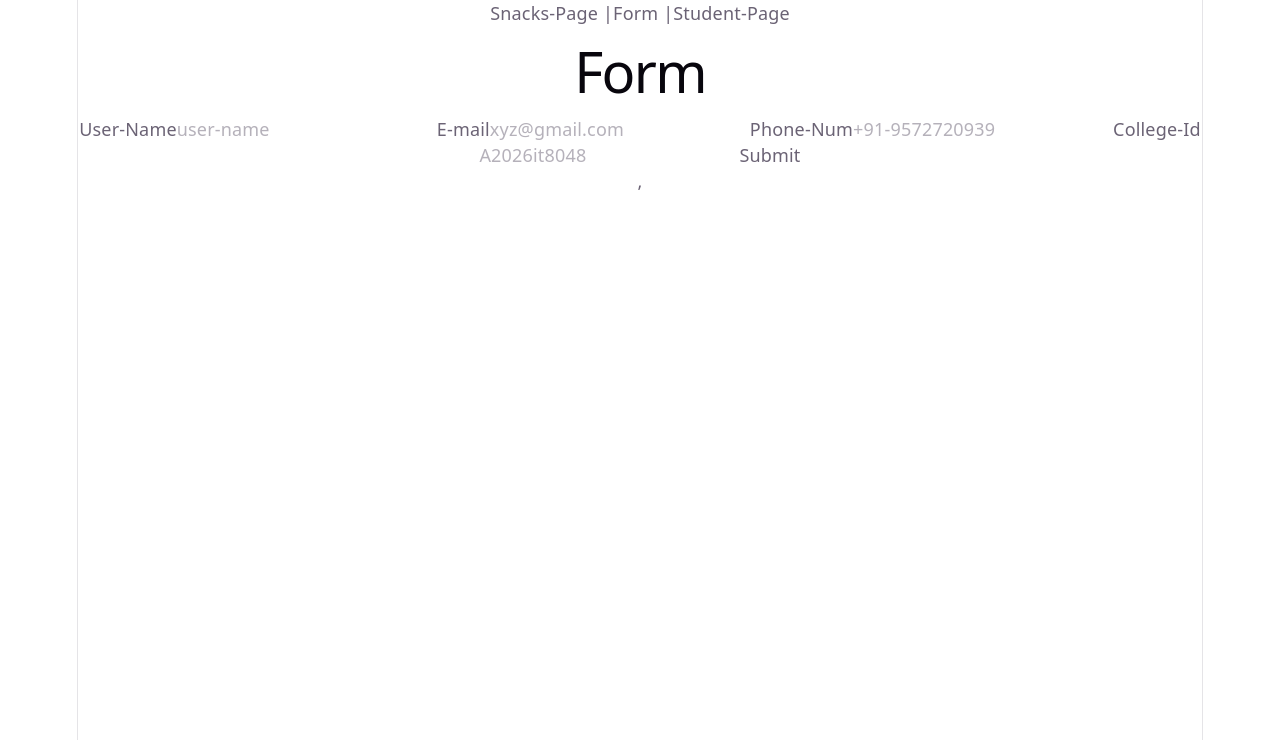
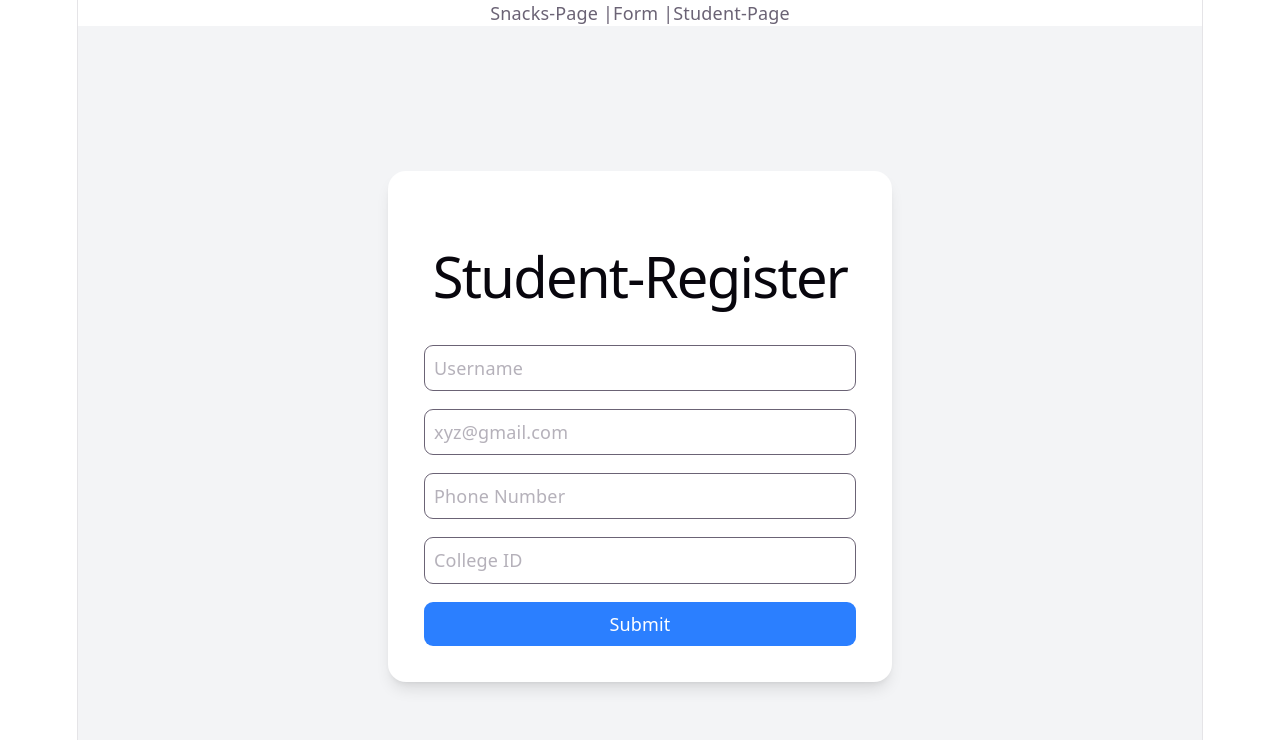
Before and after one commit to Sandeepit8048/Student-Order, a React (Vite) app: page /StudentForm in a window 1280 px wide. Shown: the top 740 px of the page. Built offline with nearby package versions, Linux system fonts and the light colour scheme.

Commit message:
add a redex folder

```diff
--- a/package.json
+++ b/package.json
@@ -10,11 +10,13 @@
     "preview": "vite preview"
   },
   "dependencies": {
+    "@reduxjs/toolkit": "^2.11.2",
     "@tailwindcss/vite": "^4.2.2",
     "react": "^19.2.4",
     "react-dom": "^19.2.4",
     "react-redux": "^9.2.0",
     "react-router": "^7.13.2",
+    "react-router-dom": "^7.13.2",
     "router": "^2.2.0",
     "tailwindcss": "^4.2.2"
   },
--- a/src/component/Navbar.jsx
+++ b/src/component/Navbar.jsx
@@ -16,9 +16,10 @@ function Navbar() {
 
 
 <Routes>
+    <Route path='/' element={<SnacksPage/>} />
  <Route path='StudentForm' element={<StudentForm/>} />
 <Route path='StudentPage' element={<StudentPage/>} />
- <Route path='/' element={<SnacksPage/>} />
+ <Route path='SnacksPage' element={<SnacksPage/>} />
 </Routes>
 
     </>
--- a/src/component/SnacksPage.jsx
+++ b/src/component/SnacksPage.jsx
@@ -1,10 +1,21 @@
-import React from 'react'
+import React, { useState } from 'react'
 
 function SnacksPage() {
+
+  const [cart, setCart]= useState([
+    localStorage.setItem({
+      Product:'Biscit',
+      price:'$ 15'
+
+    })||[]
+  ])
+
 
   return (
     <>
      <h1>Hello</h1>
+
+
 
 
     </>
--- a/src/component/StudentForm.jsx
+++ b/src/component/StudentForm.jsx
@@ -1,56 +1,108 @@
-import React, { useState } from 'react'
+import React, { useState } from "react";
+import { useSelector, useDispatch } from "react-redux";
+import { useNavigate } from "react-router-dom";
+import { addStudent } from "../redux/studentSlice";
 
 function StudentForm() {
+  const dispatch = useDispatch();
+  const navigate = useNavigate();
+  const signupdata = useSelector((state) => state.student.students);
+
   const [form, setForm] = useState({
-        user: '',
-        email: '',
-        phone: '',
-        id: ''
-    })
+    user: "",
+    email: "",
+    phone: "",
+    id: "",
+  });
 
   function handleChange(e) {
-        const { name, value } = e.target
-
+    const { name, value } = e.target;
     setForm({
       ...form,
-            [name]: value
-        })
+      [name]: value,
+    });
   }
 
   function handleSubmit(e) {
     e.preventDefault();
 
-        setForm({
-            user: '',
-            email: '',
-            phone: '',
-            id: ''
-        })
+    const exists = signupdata.find(
+      (item) => item.email === form.email || item.id === form.id
+    );
+
+    if (exists) {
+      alert("User already exists");
+    } else {
+
+      dispatch(addStudent(form));
+      alert("Submit Successful");
+      navigate("/SnacksPage");
     }
 
-
-    console.log(form);
-
-
+    setForm({
+      user: "",
+      email: "",
+      phone: "",
+      id: "",
+    });
+  }
 
   return (
-        <div>
-            <h1>Form</h1>
-            <form action="" onSubmit={handleSubmit}>
-                <label htmlFor="">User-Name</label>
-                <input type="text" placeholder='user-name' id='' name='user' onChange={handleChange} value={form.user} />
-                <label htmlFor="">E-mail</label>
-                <input type="email" name="email" id="" placeholder='xyz@gmail.com' onChange={handleChange} value={form.email} />
-                <label htmlFor="">Phone-Num</label>
-                <input type="number" name="phone" id="" placeholder='+91-9572720939' onChange={handleChange} value={form.phone} />
-                <label htmlFor="">College-Id</label>
-                <input type="number" name="id" id="" placeholder='A2026it8048' onChange={handleChange} value={form.id} />
-                <button type='subit' >Submit</button>
+    <div className="min-h-screen flex items-center justify-center bg-gray-100">
+      <div className="bg-white shadow-lg rounded-2xl p-8 w-full max-w-md">
+        <h1 className="text-2xl font-bold text-center mb-6">Student-Register</h1>
+
+        <form onSubmit={handleSubmit} className="space-y-4">
+          <input
+            type="text"
+            name="user"
+            placeholder="Username"
+            value={form.user}
+            onChange={handleChange}
+            className="w-full border p-2 rounded-lg focus:outline-none focus:ring-2 focus:ring-blue-300"
+            required
+          />
+
+          <input
+            type="email"
+            name="email"
+            placeholder="xyz@gmail.com"
+            value={form.email}
+            onChange={handleChange}
+            className="w-full border p-2 rounded-lg focus:outline-none focus:ring-2 focus:ring-blue-400"
+            required
+          />
+
+          <input
+            type="tel"
+            name="phone"
+            placeholder="Phone Number"
+            value={form.phone}
+            onChange={handleChange}
+            className="w-full border p-2 rounded-lg focus:outline-none focus:ring-2 focus:ring-blue-400"
+            required
+          />
+
+          <input
+            type="text"
+            name="id"
+            placeholder="College ID"
+            value={form.id}
+            onChange={handleChange}
+            className="w-full border p-2 rounded-lg focus:outline-none focus:ring-2 focus:ring-blue-400"
+            required
+          />
+
+          <button
+            type="submit"
+            className="w-full bg-blue-500 text-white py-2 rounded-lg hover:bg-blue-600 transition"
+          >
+            Submit
+          </button>
         </form>
-
-
       </div>
-    )
+    </div>
+  );
 }
 
-export default StudentForm
+export default StudentForm;
--- a/src/main.jsx
+++ b/src/main.jsx
@@ -3,13 +3,15 @@ import { createRoot } from 'react-dom/client'
 import './index.css'
 import App from './App.jsx'
 import { BrowserRouter } from 'react-router'
+import { Provider } from 'react-redux'
+import { store } from './redux/Storage.js'
 
 createRoot(document.getElementById('root')).render(
 
   <BrowserRouter>
+   <Provider store={store} >
+    <App />
+   </Provider>
 
-  <StrictMode>
-    <App />
-  </StrictMode>,
   </BrowserRouter>
 )
--- /dev/null
+++ b/src/redux/Storage.js
@@ -0,0 +1,8 @@
+import { configureStore } from "@reduxjs/toolkit";
+import studentReducer from "./studentSlice";
+
+export const store = configureStore({
+  reducer: {
+    student: studentReducer,
+  },
+});
--- /dev/null
+++ b/src/redux/studentSlice.js
@@ -0,0 +1,25 @@
+import { createSlice } from "@reduxjs/toolkit";
+
+// Load initial state from localStorage if available
+const initialState = {
+  students: JSON.parse(localStorage.getItem("students")) || [],
+};
+
+const studentSlice = createSlice({
+  name: "student",
+  initialState,
+  reducers: {
+    // Add or update students
+    addStudent: (state, action) => {
+      state.students.push(action.payload);
+      localStorage.setItem("students", JSON.stringify(state.students));
+    },
+    setStudents: (state, action) => {
+      state.students = action.payload;
+      localStorage.setItem("students", JSON.stringify(state.students));
+    },
+  },
+});
+
+export const { addStudent, setStudents } = studentSlice.actions;
+export default studentSlice.reducer;
```
Also changed, not shown: src/Slice.js (deleted), src/Storage.js (deleted), 1 other file (tests, documents, lock files or other folders). Lines whose indentation alone changed are shown as unchanged.
